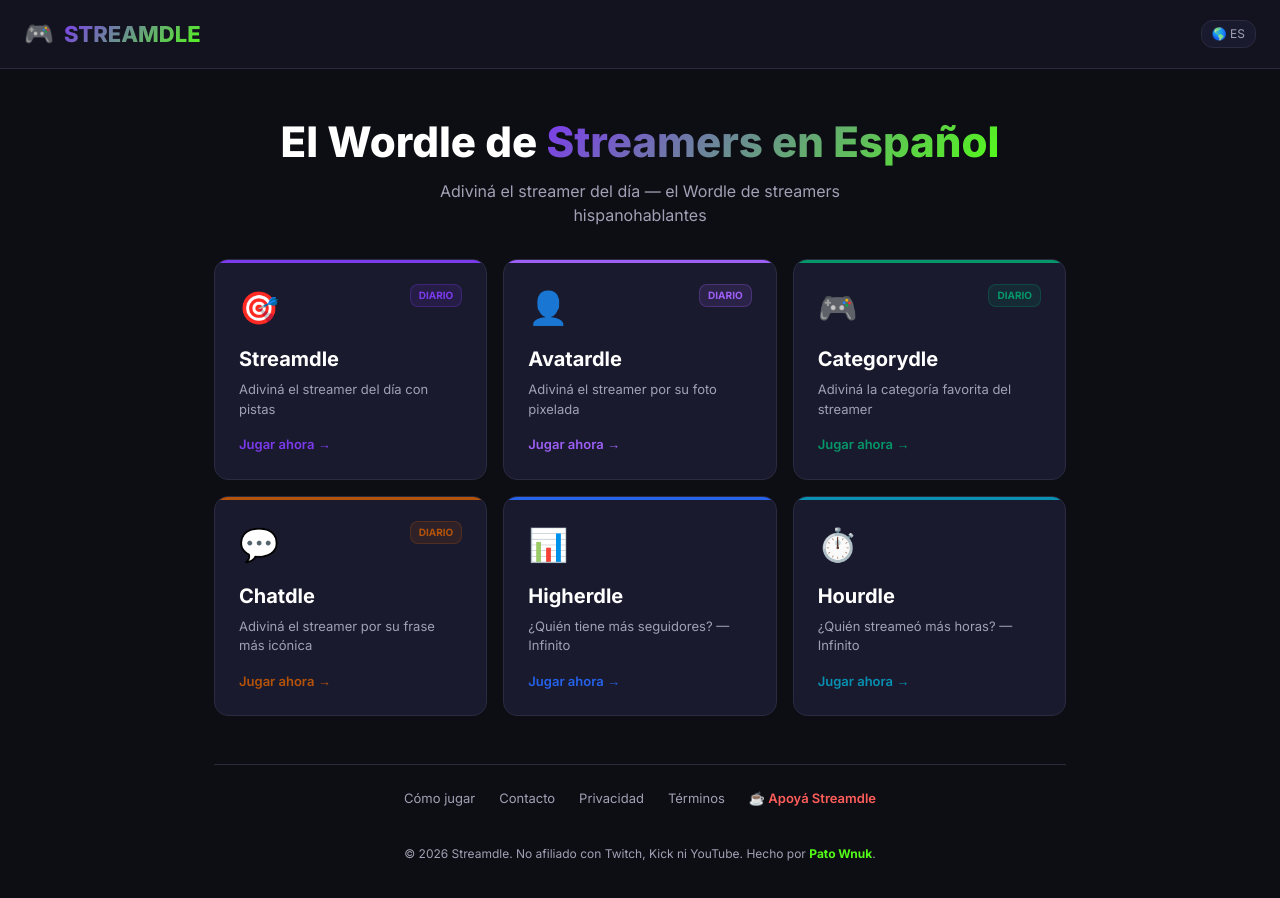
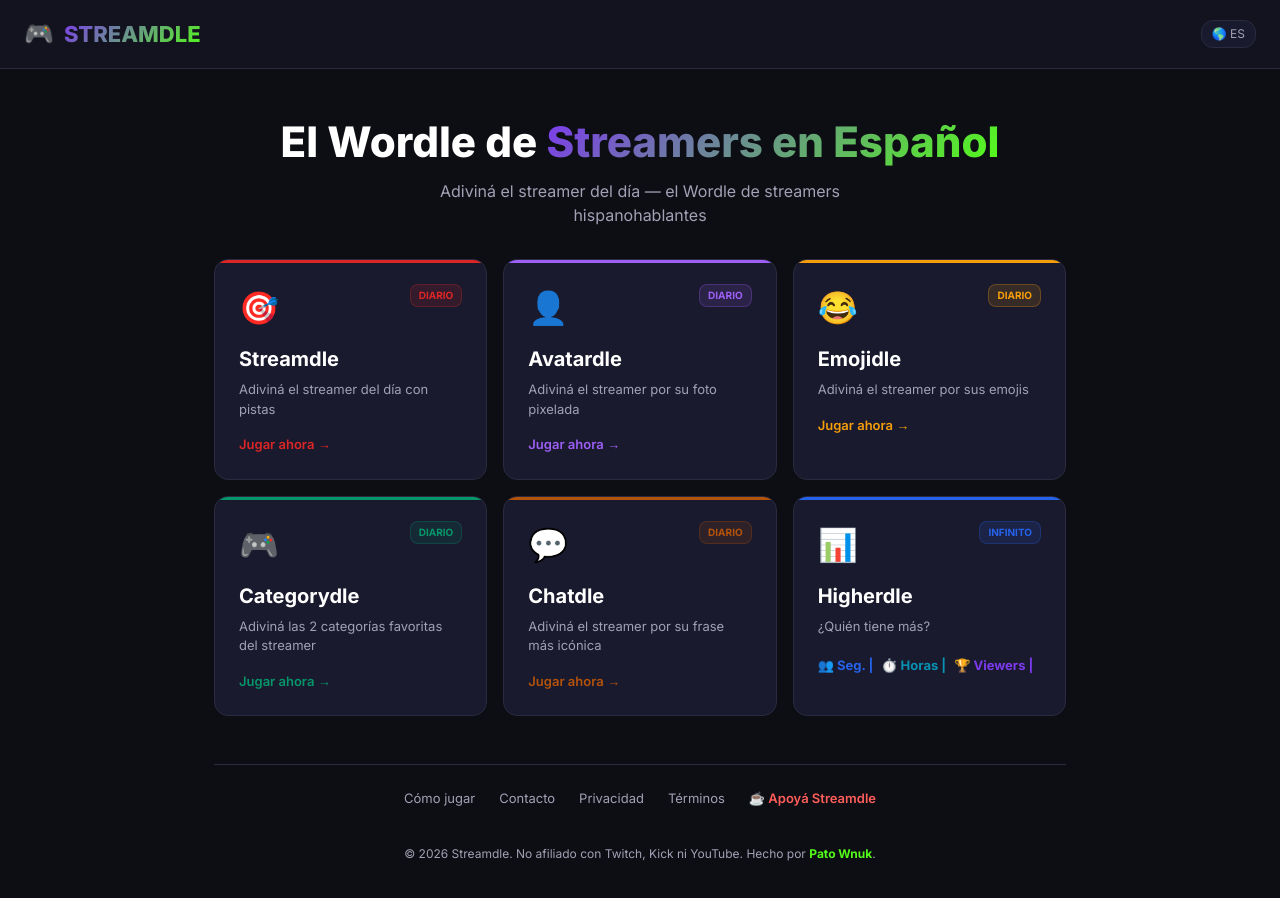
Before and after one commit to patrikaw/streamdle, a Next.js app: page / in a window 1280 px wide. Shown: the top 898 px of the page. Built offline with nearby package versions, Linux system fonts and the light colour scheme.

Commit message:
home actualizada, emojidle pendiente

```diff
--- a/app/avatardle/page.js
+++ b/app/avatardle/page.js
@@ -226,7 +226,7 @@
         background: 'var(--bg-secondary)', gap: '12px', flexWrap: 'wrap',
       }}>
         <a href="/" style={{ textDecoration: 'none', display: 'flex', alignItems: 'center', gap: '8px' }}>
-          <span style={{ fontSize: '20px' }}>🎮</span>
+          <span className="hide-mobile" style={{ fontSize: '20px' }}>🎮</span>
           <span style={{ fontSize: '18px', fontWeight: '800', background: 'linear-gradient(135deg, #7C3AED, #53FC18)', WebkitBackgroundClip: 'text', WebkitTextFillColor: 'transparent', backgroundClip: 'text' }}>STREAMDLE</span>
         </a>
         <div style={{ display: 'flex', gap: '4px', flexWrap: 'wrap', justifyContent: 'center' }}>
--- a/app/categorydle/page.js
+++ b/app/categorydle/page.js
@@ -246,7 +246,7 @@
         background: 'var(--bg-secondary)', gap: '12px', flexWrap: 'wrap',
       }}>
         <a href="/" style={{ textDecoration: 'none', display: 'flex', alignItems: 'center', gap: '8px' }}>
-          <span style={{ fontSize: '20px' }}>🎮</span>
+          <span className="hide-mobile" style={{ fontSize: '20px' }}>🎮</span>
           <span style={{ fontSize: '18px', fontWeight: '800', background: 'linear-gradient(135deg, #7C3AED, #53FC18)', WebkitBackgroundClip: 'text', WebkitTextFillColor: 'transparent', backgroundClip: 'text' }}>STREAMDLE</span>
         </a>
         <div style={{ display: 'flex', gap: '4px', flexWrap: 'wrap', justifyContent: 'center' }}>
--- a/app/chatdle/page.js
+++ b/app/chatdle/page.js
@@ -257,7 +257,7 @@
         background: 'var(--bg-secondary)', gap: '12px', flexWrap: 'wrap',
       }}>
         <a href="/" style={{ textDecoration: 'none', display: 'flex', alignItems: 'center', gap: '8px' }}>
-          <span style={{ fontSize: '20px' }}>🎮</span>
+          <span className="hide-mobile" style={{ fontSize: '20px' }}>🎮</span>
           <span style={{ fontSize: '18px', fontWeight: '800', background: 'linear-gradient(135deg, #7C3AED, #53FC18)', WebkitBackgroundClip: 'text', WebkitTextFillColor: 'transparent', backgroundClip: 'text' }}>STREAMDLE</span>
         </a>
         <div style={{ display: 'flex', gap: '4px', flexWrap: 'wrap', justifyContent: 'center' }}>
--- a/app/classic/page.js
+++ b/app/classic/page.js
@@ -347,7 +347,7 @@
         background: 'var(--bg-secondary)', gap: '12px', flexWrap: 'wrap',
       }}>
         <a href="/" style={{ textDecoration: 'none', display: 'flex', alignItems: 'center', gap: '8px' }}>
-          <span style={{ fontSize: '20px' }}>🎮</span>
+          <span className="hide-mobile" style={{ fontSize: '20px' }}>🎮</span>
           <span style={{ fontSize: '18px', fontWeight: '800', background: 'linear-gradient(135deg, #7C3AED, #53FC18)', WebkitBackgroundClip: 'text', WebkitTextFillColor: 'transparent', backgroundClip: 'text' }}>STREAMDLE</span>
         </a>
         <div style={{ display: 'flex', gap: '4px', flexWrap: 'wrap', justifyContent: 'center' }}>
--- a/app/como-jugar/page.js
+++ b/app/como-jugar/page.js
@@ -108,7 +108,7 @@
         }}>
           <div style={{ fontWeight: '700', marginBottom: '8px', fontSize: '14px' }}>🌎 Filtros de región</div>
           <p style={{ color: 'var(--color-text-secondary)', fontSize: '13px', lineHeight: 1.6 }}>
-            En todos los juegos podés filtrar streamers por región: <strong>Todos</strong>, <strong>🇦🇷 Argentina</strong>, <strong>🇲🇽 México</strong>, <strong>🇪🇸 España</strong> o <strong>🇨🇴 Colombia</strong>. Al cambiar el filtro, el streamer del día cambia también para esa región.
+            En todos los juegos podés filtrar streamers por región: <strong>Todos</strong>, <strong>🇦🇷 Argentina</strong>, <strong>🇲🇽 México</strong>, <strong>🇪🇸 España</strong> o <strong>🌎 LATAM</strong>. Al cambiar el filtro, el streamer del día cambia también para esa región.
           </p>
         </div>
 
--- a/app/globals.css
+++ b/app/globals.css
@@ -22,6 +22,11 @@
   box-sizing: border-box;
   margin: 0;
   padding: 0;
+}
+
+html, body {
+  overflow-x: hidden;
+  max-width: 100vw;
 }
 
 html {
@@ -336,3 +341,13 @@
     transform-origin: top center;
   }
 }
+@media (max-width: 640px) {
+  .hide-mobile {
+    display: none !important;
+  }
+}
+@media (max-width: 640px) {
+  .games-grid {
+    grid-template-columns: repeat(2, 1fr) !important;
+  }
+}
--- a/app/higherdle/page.js
+++ b/app/higherdle/page.js
@@ -216,7 +216,7 @@
       }}>
         <div style={{ display: 'flex', alignItems: 'center', gap: '8px' }}>
           <a href="/" style={{ textDecoration: 'none', display: 'flex', alignItems: 'center', gap: '6px' }}>
-            <span style={{ fontSize: '16px' }}>🎮</span>
+            <span className="hide-mobile" style={{ fontSize: '16px' }}>🎮</span>
             <span style={{ fontSize: '14px', fontWeight: '800', background: 'linear-gradient(135deg, #7C3AED, #53FC18)', WebkitBackgroundClip: 'text', WebkitTextFillColor: 'transparent', backgroundClip: 'text' }}>STREAMDLE</span>
           </a>
           <div className="game-nav-links" style={{ display: 'flex', gap: '4px' }}>
--- a/app/page.js
+++ b/app/page.js
@@ -1,7 +1,6 @@
 'use client';
 
 import { useState } from 'react';
-import Link from 'next/link';
 
 const GAMES = [
   {
@@ -9,7 +8,7 @@
     name: 'Streamdle',
     emoji: '🎯',
     description: 'Adiviná el streamer del día con pistas',
-    color: '#7C3AED',
+    color: '#DC2626',
     available: true,
     daily: true,
   },
@@ -23,10 +22,19 @@
     daily: true,
   },
   {
+    slug: 'emojidle',
+    name: 'Emojidle',
+    emoji: '😂',
+    description: 'Adiviná el streamer por sus emojis',
+    color: '#F59E0B',
+    available: true,
+    daily: true,
+  },
+  {
     slug: 'categorydle',
     name: 'Categorydle',
     emoji: '🎮',
-    description: 'Adiviná la categoría favorita del streamer',
+    description: 'Adiviná las 2 categorías favoritas del streamer',
     color: '#059669',
     available: true,
     daily: true,
@@ -44,17 +52,8 @@
     slug: 'higherdle',
     name: 'Higherdle',
     emoji: '📊',
-    description: '¿Quién tiene más seguidores? — Infinito',
+    description: '¿Quién tiene más?',
     color: '#2563EB',
-    available: true,
-    daily: false,
-  },
-  {
-    slug: 'higherdle?mode=hours',
-    name: 'Hourdle',
-    emoji: '⏱️',
-    description: '¿Quién streameó más horas? — Infinito',
-    color: '#0891B2',
     available: true,
     daily: false,
   },
@@ -131,18 +130,18 @@
         margin: '0 auto',
         padding: '0 24px 48px',
       }}>
-        <div style={{
+        <div className="games-grid" style={{
           display: 'grid',
-          gridTemplateColumns: 'repeat(auto-fit, minmax(260px, 1fr))',
+          gridTemplateColumns: 'repeat(3, 1fr)',
           gap: '16px',
         }}>
           {GAMES.map((game) => (
-            <Link
+            <div
               key={game.slug}
-              href={`/${game.slug}`}
-              style={{ textDecoration: 'none' }}
+              style={{ textDecoration: 'none', cursor: 'pointer', height: '100%' }}
               onMouseEnter={() => setHoveredGame(game.slug)}
               onMouseLeave={() => setHoveredGame(null)}
+              onClick={() => game.slug !== 'higherdle' && (window.location.href = `/${game.slug}`)}
             >
               <div style={{
                 background: 'var(--bg-card)',
@@ -155,6 +154,9 @@
                 boxShadow: hoveredGame === game.slug ? `0 8px 24px ${game.color}30` : 'none',
                 position: 'relative',
                 overflow: 'hidden',
+                height: '100%',
+                display: 'flex',
+                flexDirection: 'column',
               }}>
                 {/* Glow top bar */}
                 <div style={{
@@ -167,7 +169,6 @@
 
                 <div style={{ display: 'flex', alignItems: 'flex-start', justifyContent: 'space-between', marginBottom: '12px' }}>
                   <span style={{ fontSize: '32px' }}>{game.emoji}</span>
-                  {game.daily && (
                   <span style={{
                     fontSize: '10px',
                     fontWeight: '700',
@@ -176,8 +177,7 @@
                     padding: '3px 8px',
                     borderRadius: '8px',
                     border: `1px solid ${game.color}44`,
-                    }}>DIARIO</span>
-                  )}
+                  }}>{game.daily ? 'DIARIO' : 'INFINITO'}</span>
                 </div>
 
                 <h2 style={{
@@ -193,6 +193,20 @@
                   lineHeight: 1.5,
                 }}>{game.description}</p>
 
+                {game.slug === 'higherdle' ? (
+                  <div style={{ marginTop: '16px', display: 'flex', flexDirection: 'row', gap: '8px', flexWrap: 'wrap' }}>
+                    {[
+                      { label: '👥 Seg.', href: '/higherdle', color: '#2563EB' },
+                      { label: '⏱️ Horas', href: '/higherdle?mode=hours', color: '#0891B2' },
+                      { label: '🏆 Viewers', href: '/higherdle?mode=peak', color: '#7C3AED' },
+                    ].map(btn => (
+                      <a key={btn.href} href={btn.href} onClick={e => e.stopPropagation()} style={{
+                        color: btn.color, fontSize: '13px', fontWeight: '700',
+                        textDecoration: 'none', padding: '4px 0',
+                      }}>{btn.label} |</a>
+                    ))}
+                  </div>
+                ) : (
                   <div style={{
                     marginTop: '16px',
                     display: 'flex',
@@ -204,8 +218,9 @@
                   }}>
                     Jugar ahora →
                   </div>
+                )}
               </div>
-            </Link>
+            </div>
           ))}
         </div>
 
```
Also changed, not shown: app/emojidle/page.js (added). Lines whose indentation alone changed are shown as unchanged.
